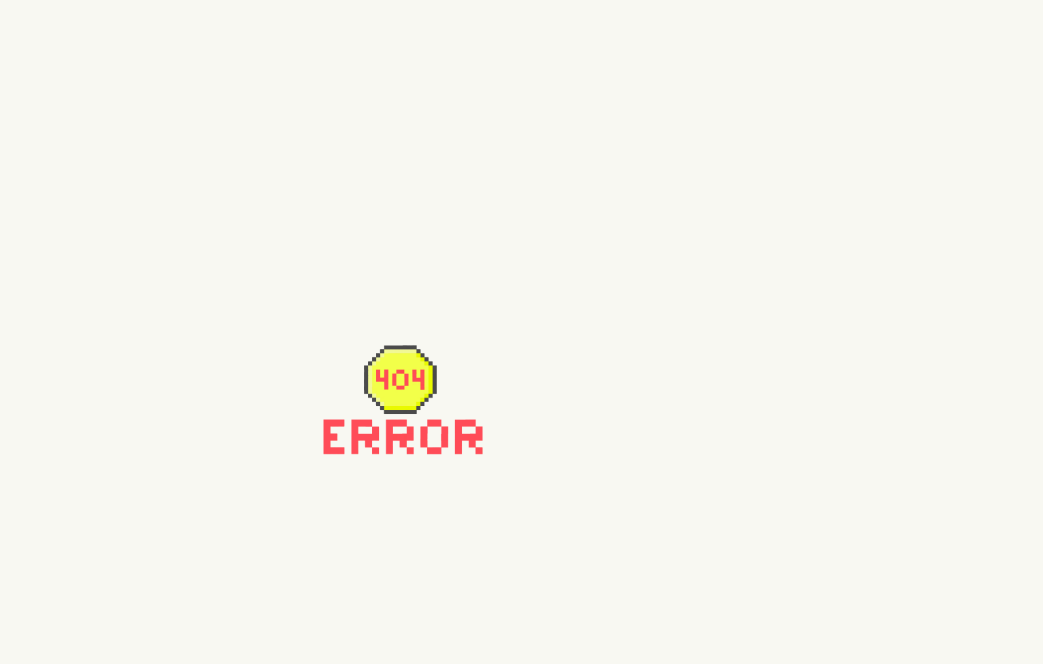
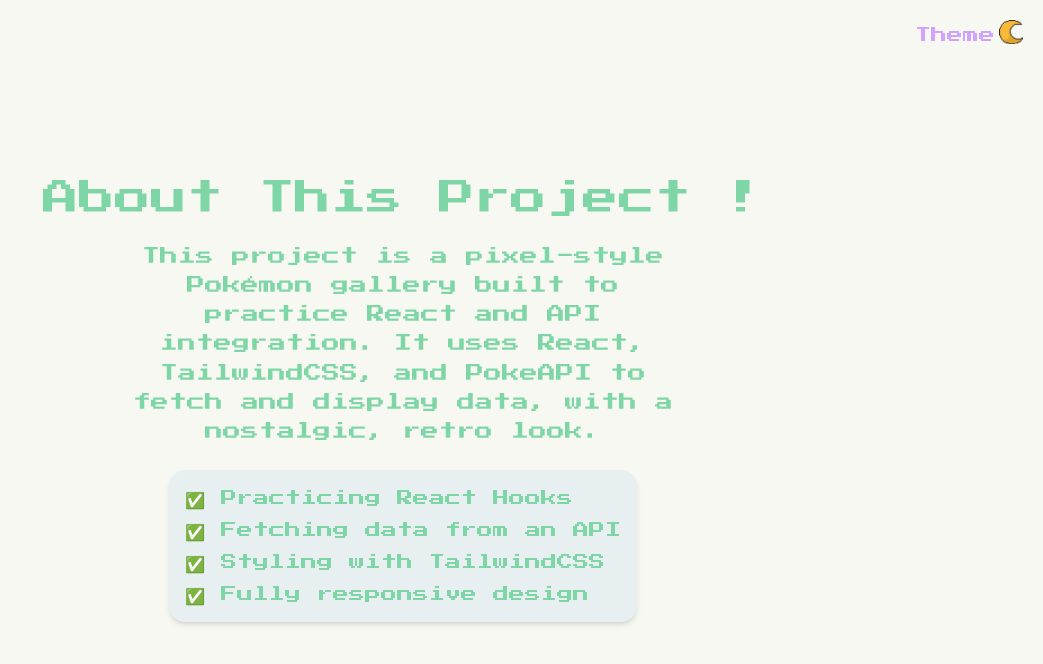
Before and after one commit to Nikkihosseini/react-mini-projects, a React (Vite) app: page /About in a window 1280 px wide. Shown: the top 664 px of the page, without its empty margins (237-1280 px from the left). Built offline with nearby package versions, Linux system fonts and the light colour scheme.

Commit message:
feat: add About page with project info and features

```diff
--- a/index.html
+++ b/index.html
@@ -7,7 +7,7 @@
     <meta name="viewport" content="width=device-width, initial-scale=1.0">
     <title>react-mini-projects</title>
   </head>
-  <body class="w-full min-h-[100dvh] font-pixel bg-crt-white dark:bg-void-black">
+  <body class="w-full min-h-[100dvh] font-pixel bg-crt-white dark:bg-void-black text-retro-mint-green">
     <div id="root">
 
     </div>
--- a/src/App.jsx
+++ b/src/App.jsx
@@ -5,6 +5,7 @@
 import PokemonShop from './Pages/Project/PokemonShop'
 import PokemonShopCart from './component/PokemonShopCart'
 import PokemonSearch from "./component/PokemonSearch"
+import About from "./Pages/About"
 import {CartProvider} from './component/context/CartContext'
 import { BrowserRouter as Router , Routes , Route } from 'react-router-dom'
 
@@ -27,6 +28,8 @@
             <Route path='/PokemonShop' element={<PokemonShop/>} />
             <Route path='/PokemonShopCart' element={<PokemonShopCart/>} />
             <Route path='/PokemonSearch' element={<PokemonSearch/>} />
+            <Route path='/About' element={<About/>} />
+            {/* <Route path='/Contact' element={<Contact/>} /> */}
             <Route path='*' element={<div className='flex items-center justify-center min-h-[100dvh] bg-crt-white dark:bg-void-black overflow-hidden'>
             <img className='inline-block max-w-40 max-h-40' src="/png-icon/error.png" alt="error-png"/>
             </div>} />
--- /dev/null
+++ b/src/Pages/About.jsx
@@ -0,0 +1,29 @@
+import ThemeToggleButton from  './../component/ThemeToggleButton'
+
+export default function About() {
+  return (
+  <>
+      <div className="relative flex items-center justify-center w-screen min-h-screen dark:bg-void-black bg-crt-white overflow-hidden">
+         <div className='absolute top-5 right-5 flex items-end justify-end w-[90%]'>
+            <ThemeToggleButton/>
+        </div>
+
+        <div className="flex flex-col items-center justify-center  min-h-screen text-center p-6">
+            <h1 className="text-4xl font-bold mb-6">About This Project !</h1>
+             <p className="max-w-xl text-lg leading-relaxed mb-6">
+                This project is a pixel-style Pokémon gallery built to practice React and API integration.
+                It uses <span className="font-bold">React, TailwindCSS, and PokeAPI</span> to fetch and display data,
+                with a nostalgic, retro look.
+            </p>
+            <ul className="bg-neon-blue/10 p-4 rounded-2xl text-left shadow-md space-y-2">
+                <li>✅ Practicing React Hooks</li>
+                <li>✅ Fetching data from an API</li>
+                <li>✅ Styling with TailwindCSS</li>
+                <li>✅ Fully responsive design</li>
+            </ul>
+        </div>
+    </div>
+  </>
+
+  )
+}
```
